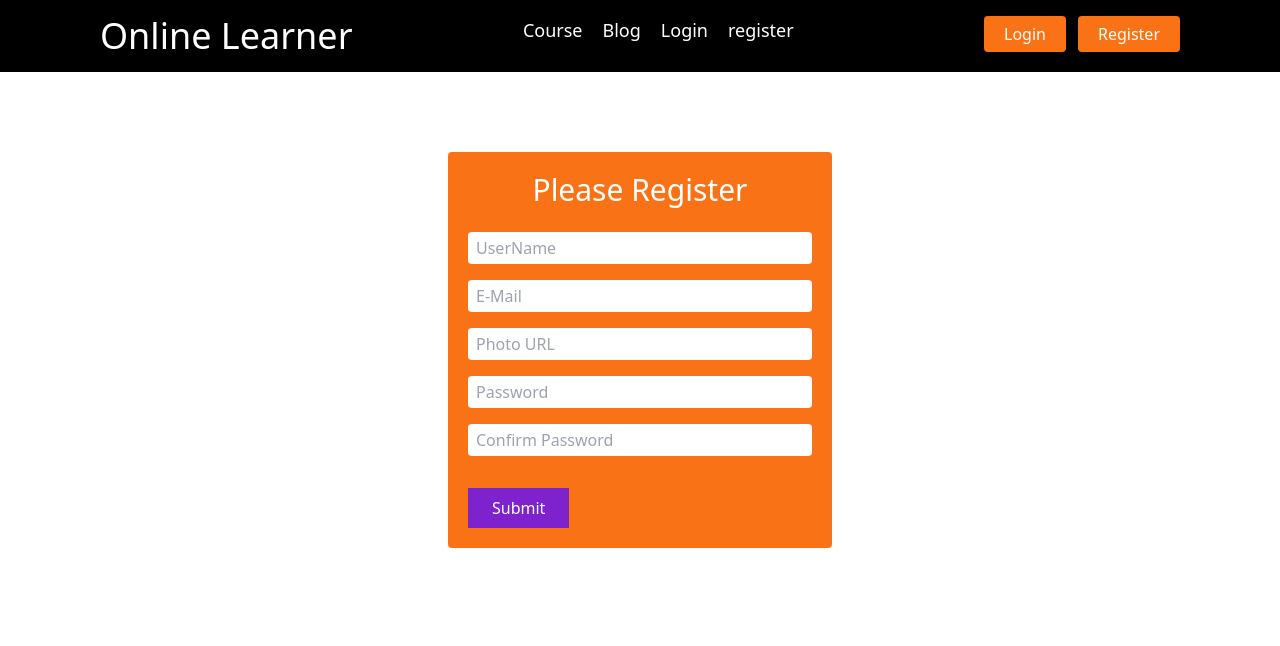
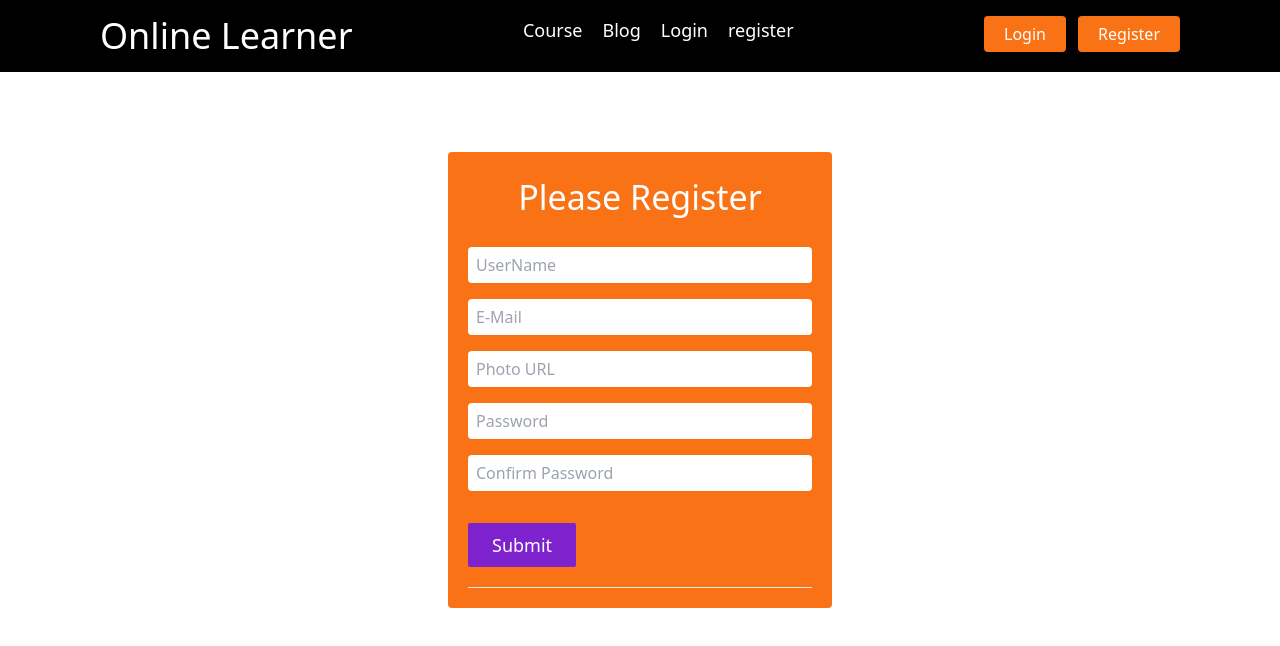
Before and after one commit to ismail-hasan/web-tech-client, a React (Create React App) app: page /register in a window 1280 px wide. Shown: the top 646 px of the page. Built offline with nearby package versions, Linux system fonts and the light colour scheme; no server answers.

Commit message:
design more improved

```diff
--- a/src/Components/Login/Login.js
+++ b/src/Components/Login/Login.js
@@ -25,18 +25,23 @@ const Login = () => {
   };
   return (
     <div>
-      <form onSubmit={handleSubmit} action="" className="bg-orange-500 w-[30%] mx-auto my-20 rounded p-5">
-        <h1 className="text-white capitalize text-3xl text-center txt-white mb-6">Please login</h1>
+      <form onSubmit={handleSubmit} action="" className="bg-orange-500 w-[30%] mx-auto mt-20 rounded px-10 py-10">
+        <h1 className="text-white capitalize text-[34px] text-center txt-white mb-2">Please login</h1>
         <div className="">
-          <input name="email" placeholder="E-Mail" className="px-2 outline-none py-1 w-full rounded mt-4" type=" " />
+          <input
+            name="email"
+            placeholder="E-Mail"
+            className="px-2 outline-none py-[6px] w-full rounded mt-4"
+            type=" "
+          />
           <input
             name="password"
             placeholder="Password"
-            className="px-2 outline-none py-1 w-full rounded mt-4"
+            className="px-2 outline-none py-[6px] w-full rounded mt-4"
             type=" "
           />
 
-          <button className="text-white bg-purple-700 px-6 py-2 mt-8  right-0">Submit</button>
+          <button className="text-white text-lg rounded-sm bg-purple-700 px-6 py-2 mt-8">Submit</button>
         </div>
       </form>
     </div>
--- a/src/Components/Register/Register.js
+++ b/src/Components/Register/Register.js
@@ -27,24 +27,37 @@ const Register = () => {
   return (
     <div>
       <form onSubmit={handleSubmit} action="" className="bg-orange-500 w-[30%] mx-auto my-20 rounded p-5">
-        <h1 className="text-white capitalize text-3xl text-center txt-white mb-6">Please register</h1>
+        <h1 className="text-white capitalize text-[34px] text-center txt-white mb-6">Please register</h1>
         <div className="">
-          <input name="name" placeholder="UserName" className="px-2 outline-none py-1 w-full rounded" type=" " />
-          <input name="email" placeholder="E-Mail" className="px-2 outline-none py-1 w-full rounded mt-4" type=" " />
-          <input name="photo" placeholder="Photo URL" className="px-2 outline-none py-1 w-full rounded mt-4" type=" " />
+          <input name="name" placeholder="UserName" className="px-2 outline-none py-[6px] w-full rounded" type=" " />
+          <input
+            name="email"
+            placeholder="E-Mail"
+            className="px-2 outline-none py-[6px] w-full rounded mt-4"
+            type=" "
+          />
+          <input
+            name="photo"
+            placeholder="Photo URL"
+            className="px-2 outline-none py-[6px] w-full rounded mt-4"
+            type=" "
+          />
           <input
             name="password"
             placeholder="Password"
-            className="px-2 outline-none py-1 w-full rounded mt-4"
+            className="px-2 outline-none py-[6px] w-full rounded mt-4"
             type=" "
           />
           <input
             name="cPasaword"
             placeholder="Confirm Password"
-            className="px-2 outline-none py-1 w-full rounded mt-4"
+            className="px-2 outline-none py-[6px] w-full rounded mt-4"
             type=" "
           />
-          <button className="text-white bg-purple-700 px-6 py-2 mt-8  right-0">Submit</button>
+          <button className="text-white text-lg rounded-sm bg-purple-700 px-6 py-2 mt-8  right-0">Submit</button>
+        </div>
+        <div>
+          <hr className="mt-5" />
         </div>
       </form>
     </div>
```
